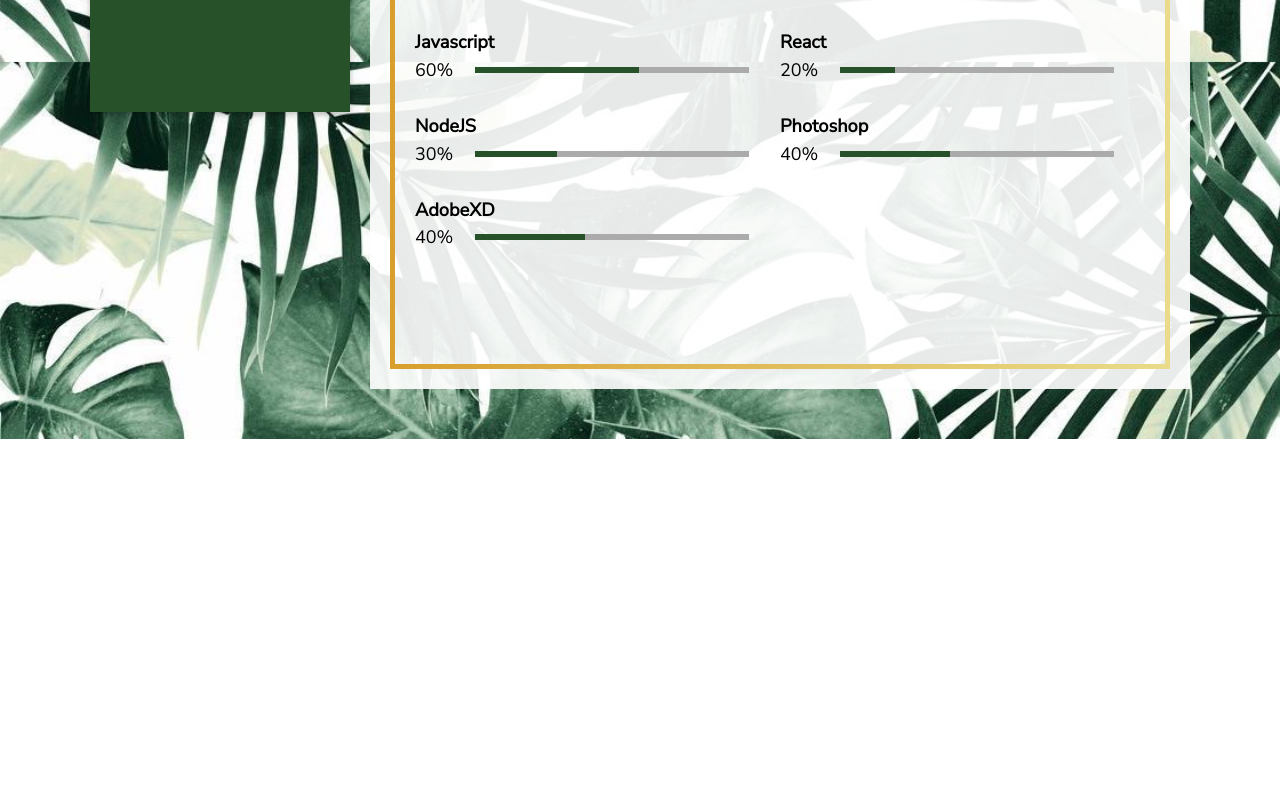
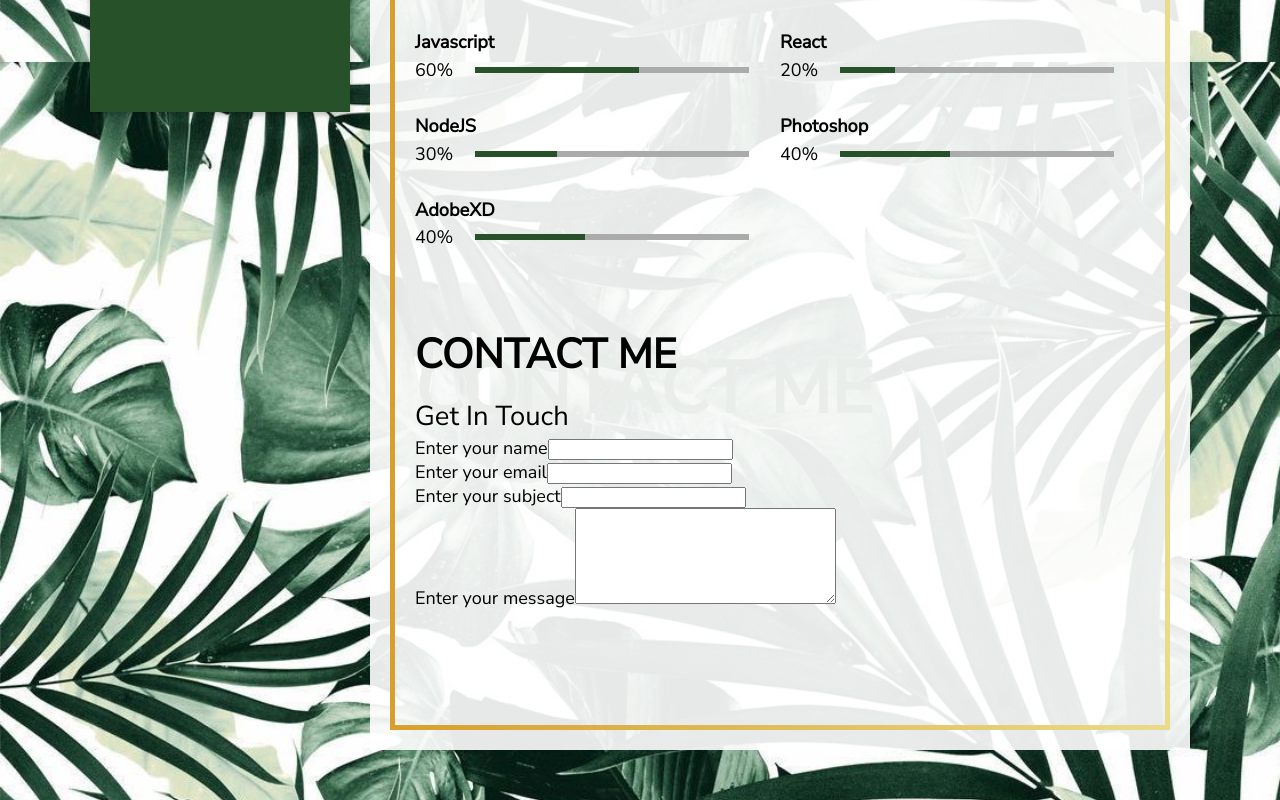
Before and after one commit to atranarta/portfolio, a React (Create React App) app: page / in a window 1280 px wide. Shown: the part 738-1538 px from the top of the page. Before the commit the page ends 1177 px from the top, so only its background shows below. Built offline with nearby package versions, Linux system fonts and the light colour scheme.

Commit message:
Added component contact

```diff
--- a/src/App.css
+++ b/src/App.css
@@ -191,6 +191,10 @@
   font-size: 1.14rem;
   line-height: 1.857rem;
 }
+#wrapper main .border .component h4 {
+  font-size: 1.71rem;
+  line-height: 2.43rem;
+}
 #wrapper main a.btn {
   margin-top: 30px;
   background-color: #275129;
--- a/src/App.js
+++ b/src/App.js
@@ -3,6 +3,7 @@
 import SideNav from "./components/sideNav";
 import About from "./components/about";
 import Resume from "./components/resume";
+import Contact from "./components/contact";
 
 function App() {
   return (
@@ -13,6 +14,7 @@
           <div className="border">
             <About />
             <Resume />
+            <Contact />
           </div>
         </main>
       </div>
--- a/src/App.scss
+++ b/src/App.scss
@@ -215,6 +215,11 @@
           font-size: 1.14rem;
           line-height: 1.857rem;
         }
+
+        h4 {
+          font-size: 1.71rem;
+          line-height: 2.43rem;
+        }
       }
     }
 
@@ -325,5 +330,12 @@
         }
       }
     }
+
+    #contact {
+
+      form {
+
+      }
+    }
   }
 }
--- /dev/null
+++ b/src/components/contact/index.js
@@ -0,0 +1,31 @@
+import React from 'react';
+
+const Contact = () => (
+  <div id="contact" className="component">
+    <div className="title">
+      <h1>Contact me</h1>
+      <span>Contact me</span>
+    </div>
+    <h4>Get In Touch</h4>
+    <form>
+      <div className="form-field">
+        <label for="contact-form-name">Enter your name</label>
+        <input type="text" name="name" id="contact-form-name" value="" />
+      </div>
+      <div className="form-field">
+        <label for="contact-form-email">Enter your email</label>
+        <input type="text" name="name" id="contact-form-email" value="" />
+      </div>
+      <div className="form-field">
+        <label for="contact-form-subject">Enter your subject</label>
+        <input type="text" name="name" id="contact-form-subject" value="" />
+      </div>
+      <div className="form-field">
+        <label for="contact-form-message">Enter your message</label>
+        <textarea type="text" name="name" id="contact-form-message" cols="30" rows="6"></textarea>
+      </div>
+    </form>
+  </div>
+);
+
+export default Contact;
```
Also changed, not shown: 1 other file (tests, documents, lock files or other folders).
